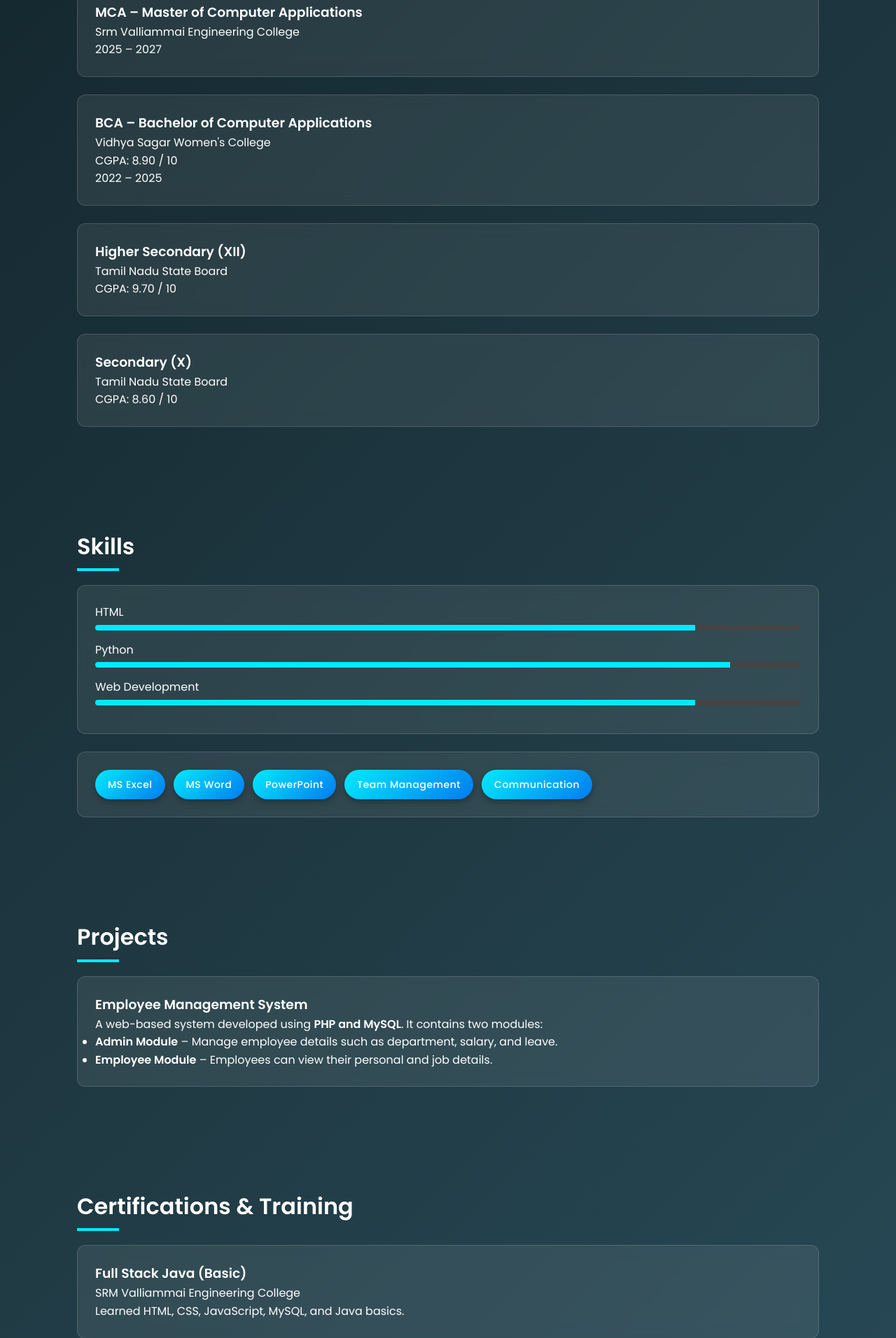
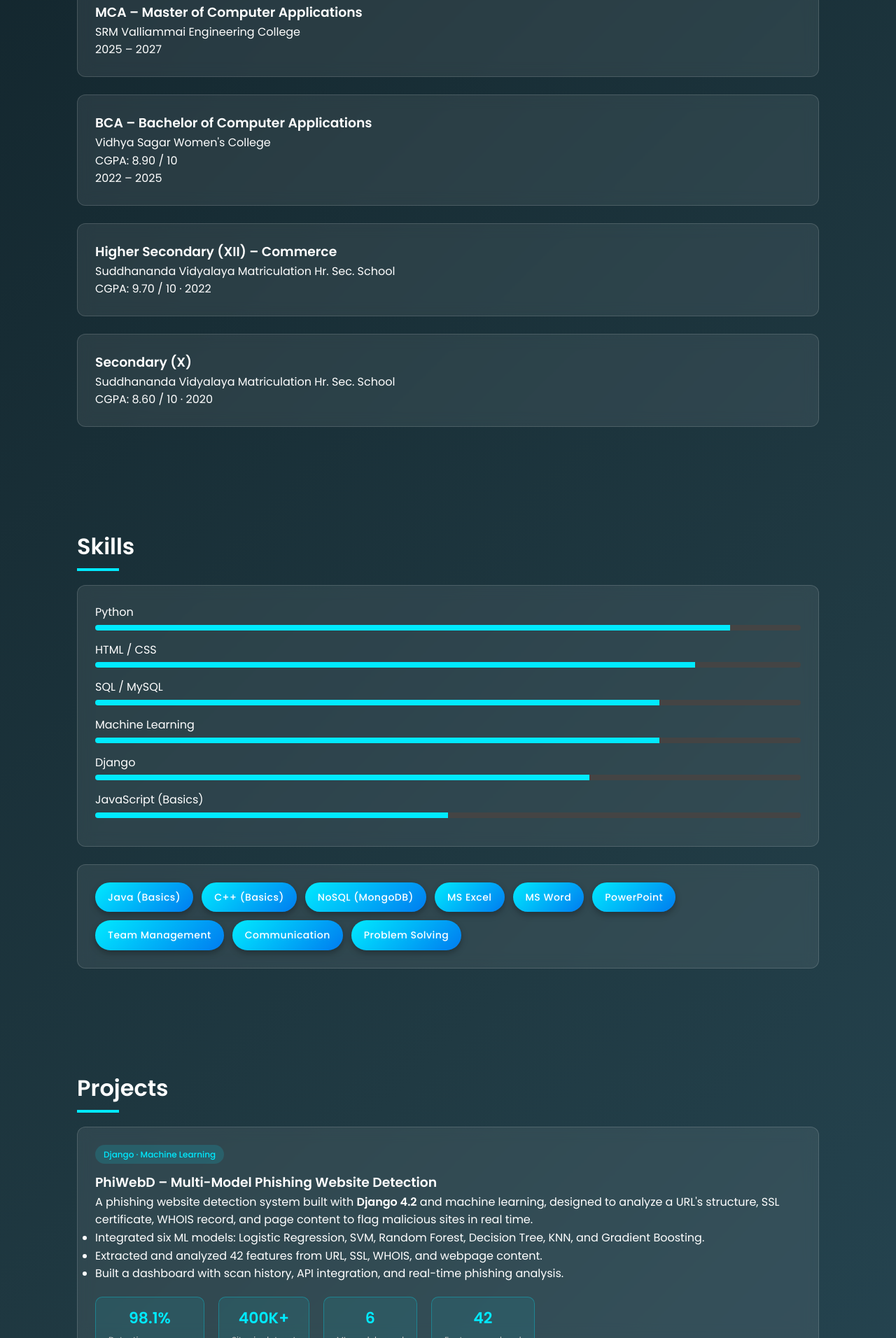
Before and after one commit to vish2412/vish2412.github.io, a plain HTML site: page index.html in a window 1280 px wide. Shown: the part 888-2800 px from the top of the page at 70% size. Drawn offline with Linux system fonts and the light colour scheme.

Commit message:
Add files via upload

```diff
--- a/index.html
+++ b/index.html
@@ -169,6 +169,46 @@ width:100%;
 border-radius:10px;
 }
 
+/* PROJECT METRICS */
+
+.metrics{
+display:flex;
+flex-wrap:wrap;
+gap:20px;
+margin-top:20px;
+}
+
+.metric{
+background:rgba(0,234,255,0.08);
+border:1px solid rgba(0,234,255,0.3);
+border-radius:10px;
+padding:12px 18px;
+text-align:center;
+min-width:110px;
+}
+
+.metric b{
+display:block;
+font-size:22px;
+color:#00eaff;
+}
+
+.metric span{
+font-size:12px;
+color:#ccc;
+}
+
+.tag{
+display:inline-block;
+background:rgba(0,234,255,0.15);
+color:#00eaff;
+padding:4px 12px;
+border-radius:20px;
+font-size:12px;
+font-weight:500;
+margin-bottom:12px;
+}
+
 /* CONTACT */
 
 .contact p{
@@ -227,9 +267,9 @@ font-size:36px;
 <h2>Career Objective</h2>
 <div class="card">
 <p>
-I am an MCA student with a background in BCA and a strong interest in software development.
-I have basic knowledge in HTML, Python, JavaScript and MySQL and I enjoy building web-based
-applications. My goal is to grow as a developer and contribute to innovative software projects.
+MCA student with knowledge in Python, HTML, SQL, NoSQL and Machine Learning. Interested in software
+development, cybersecurity, and web technologies, with hands-on experience building web applications
+and machine learning projects. Seeking an opportunity to contribute and grow as a developer.
 </p>
 </div>
 </section>
@@ -239,7 +279,7 @@ applications. My goal is to grow as a developer and contribute to innovative sof
 
 <div class="card">
 <h3>MCA – Master of Computer Applications</h3>
-<p>Srm Valliammai Engineering College</p>
+<p>SRM Valliammai Engineering College</p>
 <p>2025 – 2027</p>
 </div>
 
@@ -251,15 +291,15 @@ applications. My goal is to grow as a developer and contribute to innovative sof
 </div>
 
 <div class="card">
-<h3>Higher Secondary (XII)</h3>
-<p>Tamil Nadu State Board</p>
-<p>CGPA: 9.70 / 10</p>
+<h3>Higher Secondary (XII) – Commerce</h3>
+<p>Suddhananda Vidyalaya Matriculation Hr. Sec. School</p>
+<p>CGPA: 9.70 / 10 · 2022</p>
 </div>
 
 <div class="card">
 <h3>Secondary (X)</h3>
-<p>Tamil Nadu State Board</p>
-<p>CGPA: 8.60 / 10</p>
+<p>Suddhananda Vidyalaya Matriculation Hr. Sec. School</p>
+<p>CGPA: 8.60 / 10 · 2020</p>
 </div>
 
 </section>
@@ -269,13 +309,6 @@ applications. My goal is to grow as a developer and contribute to innovative sof
 <div class="card">
 
 <div class="skill">
-<div class="skill-name">HTML</div>
-<div class="skill-bar">
-<div class="skill-level" style="width:85%"></div>
-</div>
-</div>
-
-<div class="skill">
 <div class="skill-name">Python</div>
 <div class="skill-bar">
 <div class="skill-level" style="width:90%"></div>
@@ -283,20 +316,52 @@ applications. My goal is to grow as a developer and contribute to innovative sof
 </div>
 
 <div class="skill">
-<div class="skill-name">Web Development</div>
+<div class="skill-name">HTML / CSS</div>
 <div class="skill-bar">
 <div class="skill-level" style="width:85%"></div>
+</div>
+</div>
+
+<div class="skill">
+<div class="skill-name">SQL / MySQL</div>
+<div class="skill-bar">
+<div class="skill-level" style="width:80%"></div>
+</div>
+</div>
+
+<div class="skill">
+<div class="skill-name">Machine Learning</div>
+<div class="skill-bar">
+<div class="skill-level" style="width:80%"></div>
+</div>
+</div>
+
+<div class="skill">
+<div class="skill-name">Django</div>
+<div class="skill-bar">
+<div class="skill-level" style="width:70%"></div>
+</div>
+</div>
+
+<div class="skill">
+<div class="skill-name">JavaScript (Basics)</div>
+<div class="skill-bar">
+<div class="skill-level" style="width:50%"></div>
 </div>
 </div>
 
 </div>
 <div class="card skills">
 
+<span>Java (Basics)</span>
+<span>C++ (Basics)</span>
+<span>NoSQL (MongoDB)</span>
 <span>MS Excel</span>
 <span>MS Word</span>
 <span>PowerPoint</span>
 <span>Team Management</span>
 <span>Communication</span>
+<span>Problem Solving</span>
 
 </div>
 
@@ -307,6 +372,33 @@ applications. My goal is to grow as a developer and contribute to innovative sof
 
 <div class="card">
 
+<span class="tag">Django · Machine Learning</span>
+<h3>PhiWebD – Multi-Model Phishing Website Detection</h3>
+
+<p>
+A phishing website detection system built with <b>Django 4.2</b> and machine learning, designed
+to analyze a URL's structure, SSL certificate, WHOIS record, and page content to flag malicious sites
+in real time.
+</p>
+
+<ul>
+<li>Integrated six ML models: Logistic Regression, SVM, Random Forest, Decision Tree, KNN, and Gradient Boosting.</li>
+<li>Extracted and analyzed 42 features from URL, SSL, WHOIS, and webpage content.</li>
+<li>Built a dashboard with scan history, API integration, and real-time phishing analysis.</li>
+</ul>
+
+<div class="metrics">
+<div class="metric"><b>98.1%</b><span>Detection accuracy</span></div>
+<div class="metric"><b>400K+</b><span>Sites in dataset</span></div>
+<div class="metric"><b>6</b><span>ML models used</span></div>
+<div class="metric"><b>42</b><span>Features analyzed</span></div>
+</div>
+
+</div>
+
+<div class="card">
+
+<span class="tag">PHP · MySQL</span>
 <h3>Employee Management System</h3>
 
 <p>
@@ -327,20 +419,22 @@ It contains two modules:
 <h2>Certifications & Training</h2>
 
 <div class="card">
-<h3>Full Stack Java (Basic)</h3>
+<h3>Full Stack Java Training</h3>
 <p>SRM Valliammai Engineering College</p>
-<p>Learned HTML, CSS, JavaScript, MySQL, and Java basics.</p>
 </div>
 
 <div class="card">
-<h3>Advanced Excel</h3>
+<h3>Junior Software Developer Course</h3>
+<p>NSDC</p>
+</div>
+
+<div class="card">
+<h3>Advanced Excel Training</h3>
 <p>Tamil Nadu Advanced Technical Training Institute</p>
 </div>
 
 <div class="card">
-<h3>Junior Software Developer Training</h3>
-<p>NSDC Program – Vidhya Sagar Women's College</p>
-<p>Learned basics of C++ and IT-ITES sector knowledge.</p>
+<h3>Hands-on Workshop on Advanced Python Programming</h3>
 </div>
 
 </section>
@@ -352,17 +446,19 @@ It contains two modules:
 
 <ul>
 
-<li>🥈 2nd Place in Debugging Competition – Vidhya Sagar Women's College</li>
+<li>🥈 2nd Place in Debugging Competition – Department of Computer Science, Vidhya Sagar Women's College</li>
 
-<li>Presented a paper on <b>Artificial Intelligence Overview</b> at ICCMCI-2025</li>
+<li>Presented a paper titled <b>"Artificial Intelligence Overview"</b> at ICCMCI-2025</li>
 
-<li>Participated in Advanced Python Programming Workshop</li>
+<li>Presented a paper titled <b>"PhiWebD – Multi-Model Phishing Website Detection Using Machine Learning"</b> at NCRTCI-2026</li>
+
+<li>Presented "PhiWebD" at the Mini Project Expo</li>
+
+<li>Participated in National Level Hackathon – TRIGENIX-26</li>
+
+<li>Student Coordinator for Industrial Visit (IV) at VSWC</li>
 
 <li>Attended International Webinar on Microsoft Copilot</li>
-
-<li>Student Coordinator for Industrial Visit (IV)</li>
-
-<li>Participated in Chess Competition</li>
 
 </ul>
 
```
